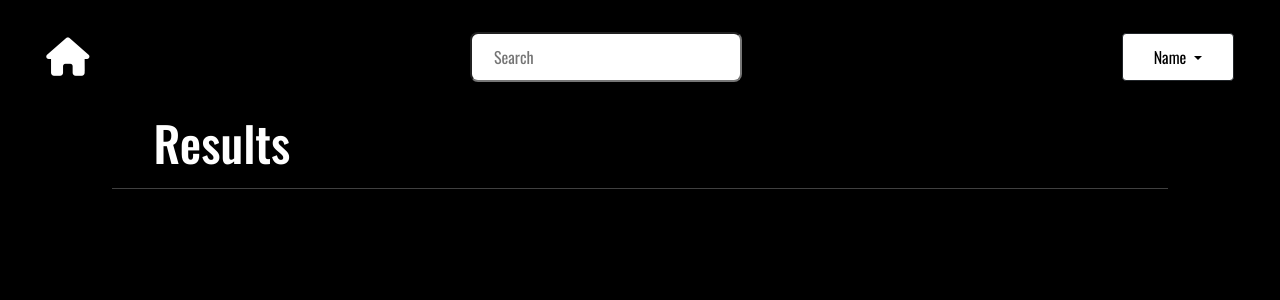
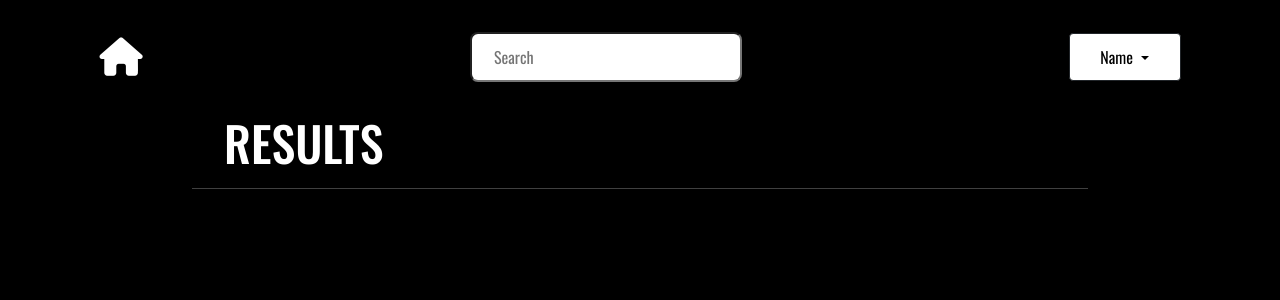
Before and after one commit to DeepC004/MusicBook, a Flask app: page /results in a window 1280 px wide. Shown: the top 300 px of the page. Run offline with Flask 2, Linux system fonts and the light colour scheme; some libraries are stand-ins or nearby versions.

Commit message:
added margin to navbar and styling to h1

```diff
--- a/static/css/app_layout.css
+++ b/static/css/app_layout.css
@@ -2,6 +2,7 @@ body {
     font-family: 'Oswald', sans-serif;
     background-color: #000;
     color: #FFF;
+    margin: 0 5em 0 5em;
 }
 
 .fa-house {
@@ -66,8 +67,9 @@ select {
 }
 
 .page__title h1 {
-    padding-left: 3.2em;
+    padding-left: 3em;
     font-size: 3rem;
+    text-transform: uppercase;
 }
 
 .horizontal__line {
```
